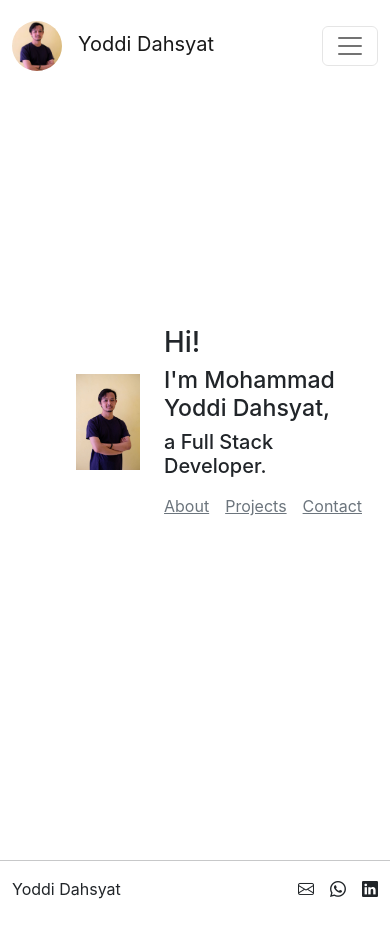
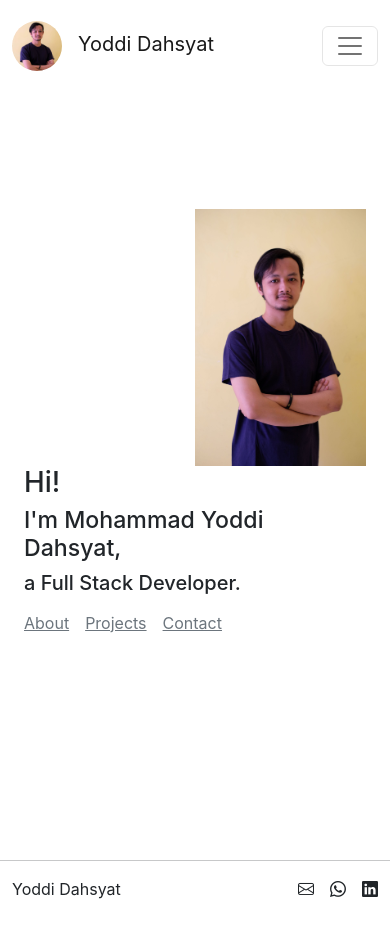
Before and after one commit to yoddidahsyat/portfolio-old, a React (Create React App) app: page / in a window 390 px wide. Built offline with nearby package versions, Linux system fonts and the light colour scheme.

Commit message:
fix responsive layout on all pages

```diff
--- a/src/pages/About.jsx
+++ b/src/pages/About.jsx
@@ -62,7 +62,7 @@ const About = () => {
         <div className="row mt-4">
           <div className="col-md-2" />
           <div className="col-4 text-end">
-            <h5>Training/Course</h5>
+            <h5 className="text-break">Training/Course</h5>
           </div>
           <div className="col">
             <div className="row">
--- a/src/pages/Home.jsx
+++ b/src/pages/Home.jsx
@@ -5,13 +5,12 @@ import profile from '../assets/images/profile-lg.JPG'
 const Home = () => {
   return (
     <div className='container'>
-      <div className="row vh-100 align-items-center">
-        <div className='col'>
-          <div className="col-6 ms-auto">
-            <img src={profile} alt='yoddi dahsyat' className='img-fluid' />
+      <div className="row vh-100 align-items-center justify-content-center">
+        <div className="row align-items-center justify-content-center">
+          <div className='col-md-5 text-end'>
+            <img src={profile} alt='yoddi dahsyat' className='img-fluid w-50' />
           </div>
-        </div>
-        <div className='col'>
+          <div className='col-md-5'>
             <h1>Hi!</h1>
             <h3>I'm Mohammad Yoddi Dahsyat,</h3>
             <h5>a Full Stack Developer.</h5>
@@ -23,6 +22,7 @@ const Home = () => {
           </div>
         </div>
       </div>
+    </div>
   )
 }
 
--- a/src/pages/Projects.jsx
+++ b/src/pages/Projects.jsx
@@ -34,10 +34,10 @@ const Projects = () => {
         </Modal.Header>
         <Modal.Body>
           <div className="row">
-            <div className="col">
+            <div className="col-md">
               <img src={waysbucks} className="img-fluid my-3 border" alt="waysbucks" />
             </div>
-            <div className="col">
+            <div className="col-md">
               <img src={waysbucksMenu} className="img-fluid my-3 border" alt="waysbucks" />
             </div>
           </div>
```
Lines whose indentation alone changed are shown as unchanged.
